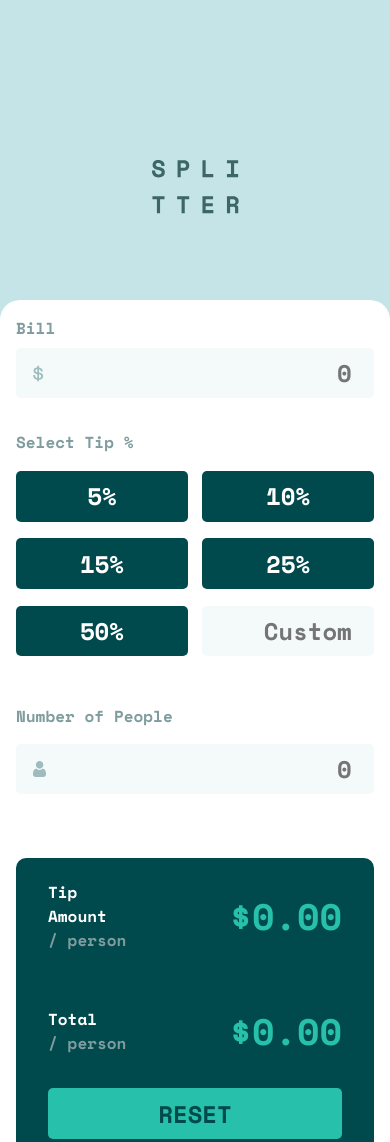
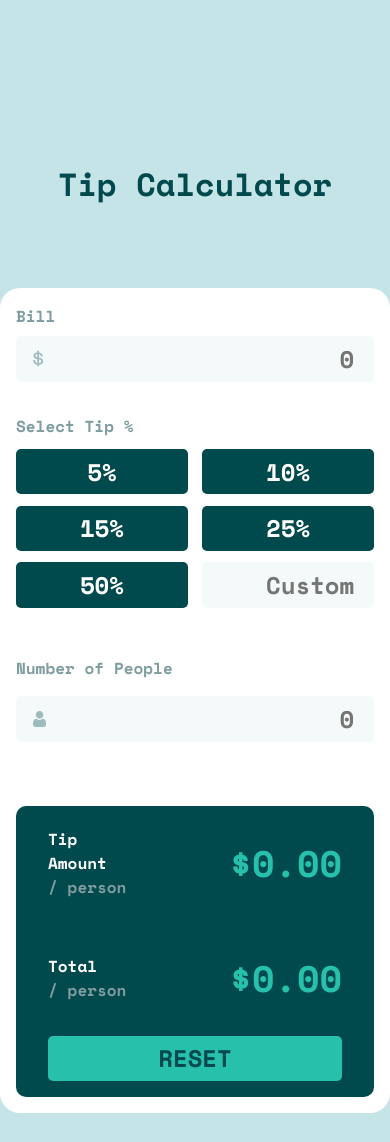
Before and after one commit to mjml72/tip-calculator, a plain HTML site: page index.html in a window 390 px wide. Shown: the top 1142 px of the page. Drawn offline with nearby package versions, Linux system fonts and the light colour scheme.

Commit message:
title change

```diff
--- a/index.html
+++ b/index.html
@@ -12,7 +12,7 @@
 </head>
 <body>
         <div class="logo">
-            <img src="./images/logo.svg" alt="logo">
+            <h1>Tip Calculator</h1>
         </div>
 
         <div class="container">
--- a/styles.css
+++ b/styles.css
@@ -24,7 +24,8 @@ body {
 
 .logo {
     text-align: center;
-    margin-top: 10em;
+    margin-top: 10rem;
+    color: var(--very-dark-cyan);
 }
 
 .container {
@@ -34,8 +35,8 @@ body {
     display: flex;
     justify-content: space-between;
     min-height: 50%;
-    margin: 5em auto;
-    padding: 2em;
+    margin: 5rem auto;
+    padding: 2rem;
 }
 
 .bill-calculator, .bill-result {
@@ -60,14 +61,14 @@ label {
 
 .bill-container label {
     display: block;
-    margin-bottom: 0.5em;
+    margin-bottom: 0.5rem;
 }
 
 input {
     background-color: var(--very-light-grayish-cyan);
     text-align: end;
     border-radius: 10px;
-    padding: 0.3em;
+    padding: 0.3rem;
     font-size: 1.5rem;
     font-family: 'Space Mono', monospace;
     border: none;
@@ -76,7 +77,7 @@ input {
 
 input, button {
     border-radius: 5px;
-    padding: 0.3em;
+    padding: 0.3rem;
     font-size: 1.5rem;
     font-family: 'Space Mono', monospace;
     border: none;
@@ -112,13 +113,13 @@ input:focus {
 .btn-percentage {
     background-color: var(--very-dark-cyan);
     color: white;
-    margin-top: 0.7em;
+    margin-top: 0.7rem;
     cursor: pointer;
 }
 
 #custom {
     font-size: 1.5rem;
-    margin-top: 0.7em;
+    margin-top: 0.7rem;
 }
 
 .btn-percentage:hover {
@@ -155,7 +156,7 @@ input:focus {
 
 .bill-result {
     background-color: var(--very-dark-cyan);
-    padding: 0 2em;
+    padding: 0 2rem;
 
 }
 
@@ -195,7 +196,7 @@ input:focus {
     cursor: pointer;
     background-color: var(--strong-cyan-primary-color);
     color: var(--very-dark-cyan);
-    margin: 4em 0 1em 0;
+    margin: 4rem 0 1rem 0;
 }
 
 .bill-result button:hover {
@@ -205,11 +206,10 @@ input:focus {
 
 
 
-
 @media screen and (max-width: 900px) {
     .container {
         flex-direction: column;
-        padding: 1em;
+        padding: 1rem;
     }
 
     .bill-calculator, .bill-result {
@@ -218,12 +218,12 @@ input:focus {
 
     .bill-calculator, .bill-container,
     .buttons-container, .number-of-people {
-        margin-bottom: 2em;
+        margin-bottom: 2rem;
     }
 
     .bill-result button {
         margin-top: 0;
-        margin-bottom: 1em;
+        margin-bottom: 1rem;
     }
 
     .btn-percentage, #custom {
```
Also changed, not shown: images/favicon-32x32.png (deleted).
